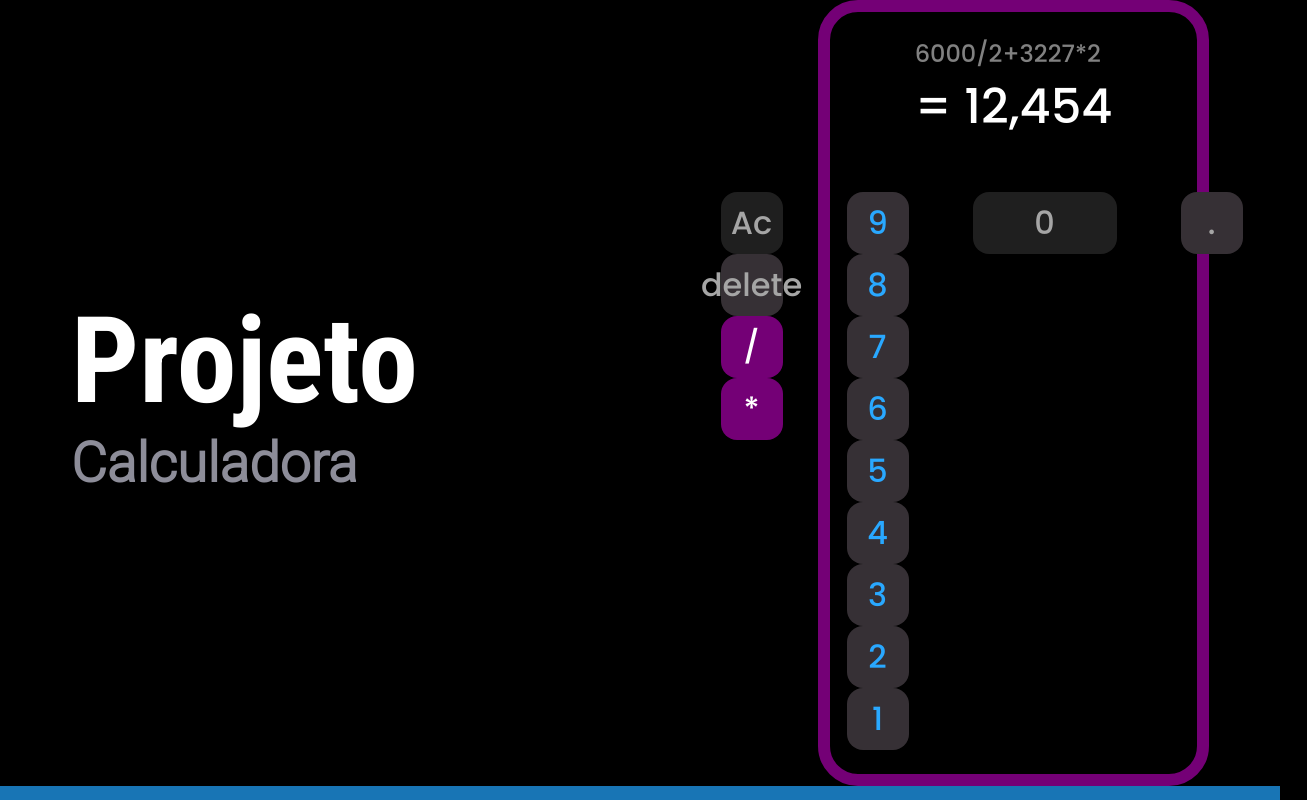
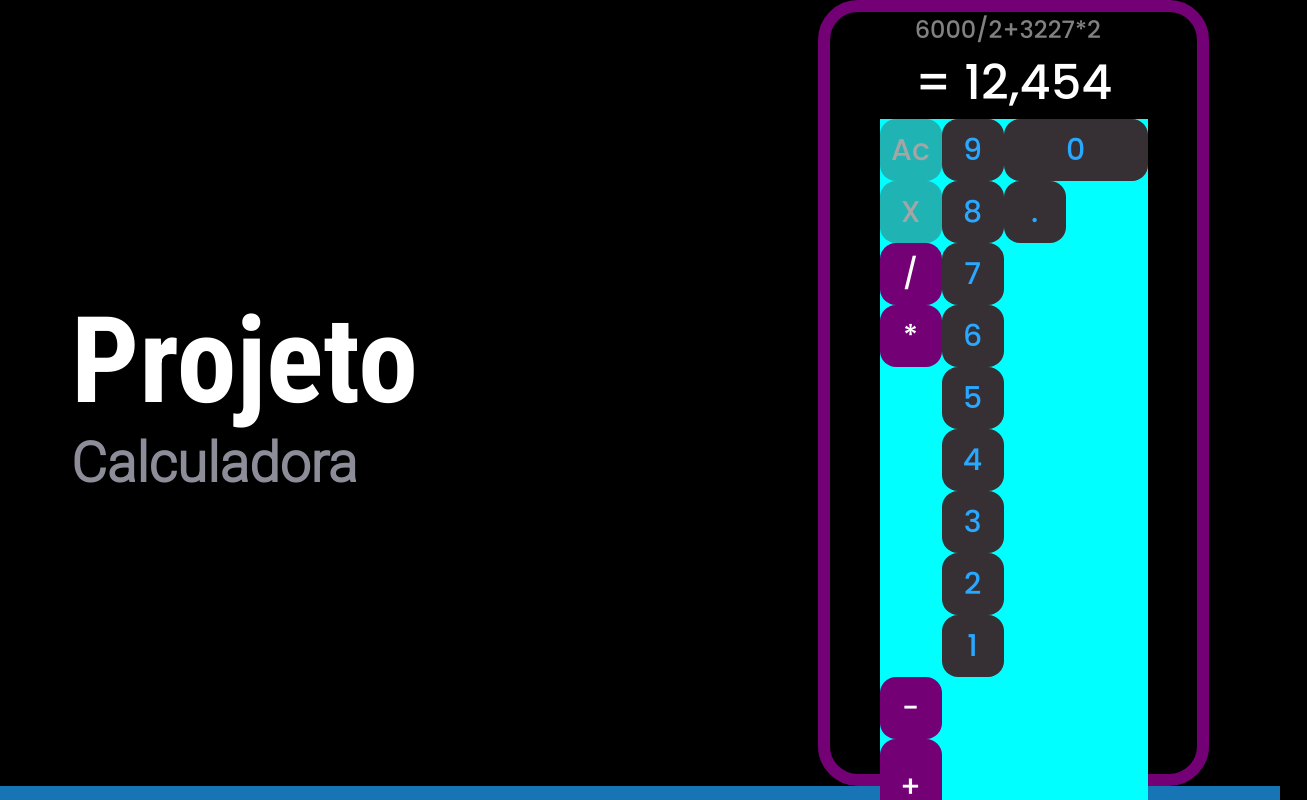
Before and after one commit to vanessaugioni/Calculadora, a React (Vite) app: page / in a window 1280 px wide. Shown: the top 800 px of the page, 1307 px wide, since content can reach past the window. Built offline with nearby package versions, Linux system fonts and the light colour scheme.

Commit message:
estilização.buttons

```diff
--- a/src/Components/Calculadora/index.jsx
+++ b/src/Components/Calculadora/index.jsx
@@ -8,56 +8,65 @@ export function Calculadora() {
       backgroundColor: "#363035",
       value: 9,
       colorFont: "#29A8FF",
-      widthButton:3.875,
+      widthButton: 3.875,
+      heightButton: 3.875,
     },
     {
       backgroundColor: "#363035",
       value: 8,
       colorFont: "#29A8FF",
-      widthButton:3.875,
+      widthButton: 3.875,
+      heightButton: 3.875,
     },
 
     {
       backgroundColor: "#363035",
       value: 7,
       colorFont: "#29A8FF",
-      widthButton:3.875,
+      widthButton: 3.875,
+      heightButton: 3.875,
     },
     {
       backgroundColor: "#363035",
       value: 6,
       colorFont: "#29A8FF",
-      widthButton:3.875,
+      widthButton: 3.875,
+      heightButton: 3.875,
     },
     {
       backgroundColor: "#363035",
       value: 5,
       colorFont: "#29A8FF",
-      widthButton:3.875,
+      widthButton: 3.875,
+      heightButton: 3.875,
     },
     {
       backgroundColor: "#363035",
       value: 4,
       colorFont: "#29A8FF",
-      widthButton:3.875,
+      widthButton: 3.875,
+      heightButton: 3.875,
     },
     {
       backgroundColor: "#363035",
       value: 3,
       colorFont: "#29A8FF",
-      widthButton:3.875,
+      widthButton: 3.875,
+      heightButton: 3.875,
     },
     {
       backgroundColor: "#363035",
       value: 2,
       colorFont: "#29A8FF",
-      widthButton:3.875,
+      widthButton: 3.875,
+      heightButton: 3.875,
     },
     {
       backgroundColor: "#363035",
       value: 1,
       colorFont: "#29A8FF",
-      widthButton:3.875,
+      widthButton: 3.875,
+      heightButton: 3.875,
     },
   ];
 
@@ -66,40 +75,70 @@ export function Calculadora() {
       backgroundColor: "#4B4B4B6B",
       value: "Ac",
       colorFont: "#A5A5A5",
-      widthButton:3.875,
+      widthButton: 3.875,
+      heightButton: 3.875,
     },
     {
-      backgroundColor: "#363035",
-      value: "delete",
+      backgroundColor: "#4B4B4B6B",
+      value: "X",
       colorFont: "#A5A5A5",
-      widthButton:3.875,
+      widthButton: 3.875,
+      heightButton: 3.875,
     },
     {
       backgroundColor: "#740076",
       value: "/",
       colorFont: "#FFFFFF",
-      widthButton:3.875,
+      widthButton: 3.875,
+      heightButton: 3.875,
     },
     {
       backgroundColor: "#740076",
       value: "*",
       colorFont: "#FFFFFF",
-      widthButton:3.875,
+      widthButton: 3.875,
+      heightButton: 3.875,
     },
   ];
 
   const array3 = [
     {
-      backgroundColor: "#4B4B4B6B",
+      backgroundColor: "#363035",
       value: "0",
-      colorFont: "#A5A5A5",
-      widthButton:9,
+      colorFont: "#29A8FF",
+      widthButton: 9,
+      heightButton: 3.875,
     },
     {
       backgroundColor: "#363035",
       value: ".",
-      colorFont: "#A5A5A5",
-      widthButton:3.875,
+      colorFont: "#29A8FF",
+      widthButton: 3.875,
+      heightButton: 3.875,
+    },
+  ];
+
+  const array4 = [
+    {
+      backgroundColor: "#740076",
+      value: "-",
+      colorFont: "#FFFFFF",
+      widthButton: 3.875,
+      heightButton: 3.875,
+    },
+    {
+      backgroundColor: "#740076",
+      value: "+",
+      colorFont: "#FFFFFF",
+      widthButton: 3.875,
+      heightButton: 6,
+    },
+    {
+      backgroundColor: "#740076",
+      value: "=",
+      colorFont: "#FFFFFF",
+      widthButton: 3.875,
+      heightButton: 6,
     },
   ];
 
@@ -116,13 +155,15 @@ export function Calculadora() {
       </Content>
 
       <Section>
+        <article>
           <div>
             {array1.map((el) => (
               <Teclas
                 backgroundColor={el.backgroundColor}
                 value={el.value}
                 colorFont={el.colorFont}
-              widthButton ={el.widthButton}
+                widthButton={el.widthButton}
+                heightButton={el.heightButton}
               />
             ))}
           </div>
@@ -132,19 +173,35 @@ export function Calculadora() {
                 backgroundColor={el.backgroundColor}
                 value={el.value}
                 colorFont={el.colorFont}
-              widthButton ={el.widthButton}
+                widthButton={el.widthButton}
+                heightButton={el.heightButton}
               />
             ))}
           </div>
+          <div>
             {array3.map((el) => (
               <Teclas
                 backgroundColor={el.backgroundColor}
                 value={el.value}
                 colorFont={el.colorFont}
-            widthButton ={el.widthButton}
+                widthButton={el.widthButton}
+                heightButton={el.heightButton}
               />
             ))}
-        <div></div>
+          </div>
+        </article>
+
+        <div>
+          {array4.map((el) => (
+            <Teclas
+              backgroundColor={el.backgroundColor}
+              value={el.value}
+              colorFont={el.colorFont}
+              widthButton={el.widthButton}
+              heightButton={el.heightButton}
+            />
+          ))}
+        </div>
       </Section>
     </Container>
   );
--- a/src/Components/Calculadora/styles.jsx
+++ b/src/Components/Calculadora/styles.jsx
@@ -33,9 +33,16 @@ export const Content = styled.header`
 `;
 
 export const Section = styled.main`
-display: flex;
-gap: 4rem;
+background-color: aqua;
+
+article{
+  display: flex;
+  flex-flow: now nowrap;
+  justify-content:space-between;
 
 
 
+}
+
+
 `;
--- a/src/Components/Teclas/index.jsx
+++ b/src/Components/Teclas/index.jsx
@@ -2,13 +2,14 @@ import React from "react";
 import { Botao } from "./styles";
 
 export function Teclas(props) {
-  const { backgroundColor, value, colorFont, widthButton } = props;
+  const { backgroundColor, value, colorFont, widthButton, heightButton} = props;
   return (
 
       <Botao
         backgroundColor={backgroundColor}
         colorFont={colorFont}
         widthButton={widthButton}
+        heightButton={heightButton}
       >
         {value}
       </Botao>
--- a/src/Components/Teclas/styles.jsx
+++ b/src/Components/Teclas/styles.jsx
@@ -8,8 +8,8 @@ export const Botao = styled.button`
   align-items: center;
 
   width: ${(props)=> `${props.widthButton}rem`};
-  height: 3.875rem;
-  font-size: 32px;
+  height: ${(props)=> `${props.heightButton}rem`};
+  font-size: 30px;
   font-family: Poppins;
   font-weight: 500;
 
```
Lines whose indentation alone changed are shown as unchanged.
